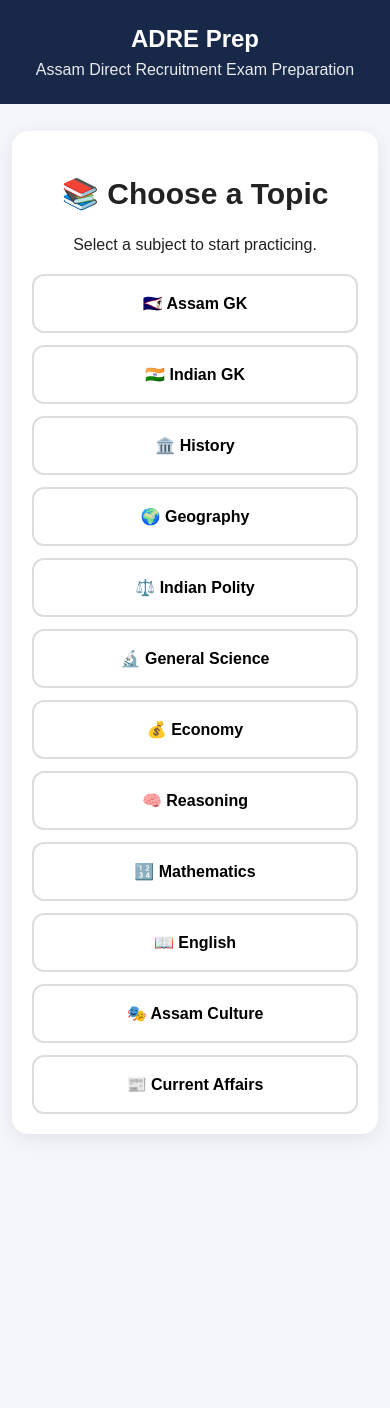
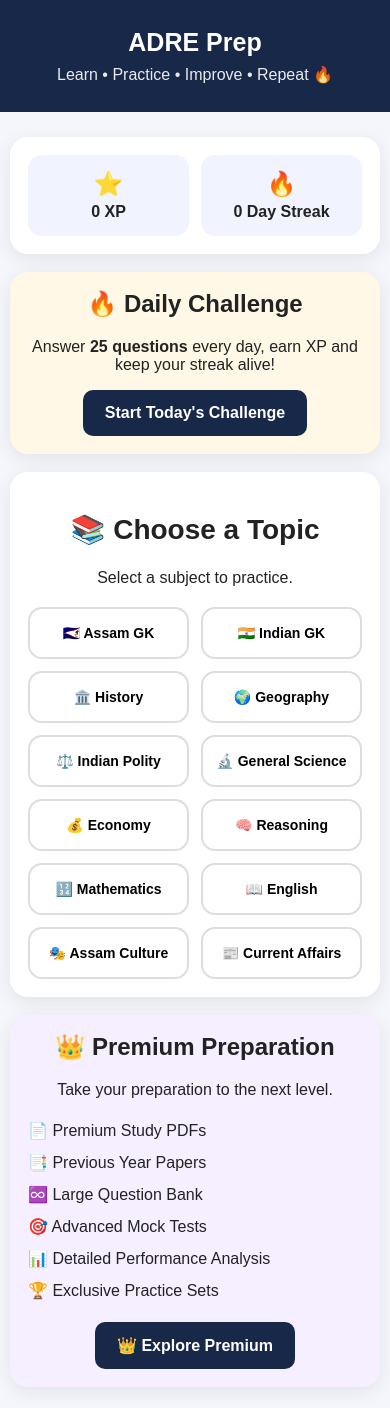
Before and after one commit to munchi-hub/ADRE--GK, a plain HTML site: page index.html in a window 390 px wide. Before the commit the page ends 1161 px from the top, so only its background shows below. Drawn offline with Linux system fonts and the light colour scheme.

Commit message:
Update index.html

```diff
--- a/index.html
+++ b/index.html
@@ -6,9 +6,10 @@
 
 <title>ADRE Prep – Assam Exam Preparation</title>
 
-<meta name="description" content="Practice ADRE questions with free daily quizzes and topic-wise preparation for Assam Direct Recruitment Exam.">
+<meta name="description" content="ADRE preparation with daily quizzes, topic-wise GK, XP, streaks, mock tests and premium study resources.">
 
 <style>
+
 * {
     box-sizing: border-box;
 }
@@ -23,13 +24,13 @@ body {
 header {
     background: #182848;
     color: white;
-    padding: 25px 15px;
+    padding: 28px 15px;
     text-align: center;
 }
 
 header h1 {
     margin: 0;
-    font-size: 28px;
+    font-size: 30px;
 }
 
 header p {
@@ -38,16 +39,61 @@ header p {
 }
 
 .container {
-    max-width: 700px;
-    margin: 30px auto;
-    padding: 20px;
+    max-width: 750px;
+    margin: 25px auto;
+    padding: 15px;
 }
 
 .card {
     background: white;
-    border-radius: 16px;
-    padding: 25px;
+    border-radius: 18px;
+    padding: 22px;
+    margin-bottom: 18px;
     box-shadow: 0 5px 20px rgba(0,0,0,0.08);
+}
+
+.stats {
+    display: grid;
+    grid-template-columns: 1fr 1fr;
+    gap: 12px;
+}
+
+.stat {
+    background: #f1f4ff;
+    padding: 15px;
+    border-radius: 14px;
+    text-align: center;
+    font-weight: bold;
+}
+
+.stat span {
+    display: block;
+    font-size: 24px;
+    margin-bottom: 5px;
+}
+
+.challenge {
+    text-align: center;
+    background: #fff8e6;
+}
+
+.challenge h2 {
+    margin-top: 0;
+}
+
+.primary-btn {
+    padding: 14px 22px;
+    border: none;
+    border-radius: 10px;
+    background: #182848;
+    color: white;
+    font-size: 16px;
+    font-weight: bold;
+    cursor: pointer;
+}
+
+.primary-btn:hover {
+    opacity: 0.9;
 }
 
 .result {
@@ -55,7 +101,7 @@ header p {
 }
 
 .result h2 {
-    font-size: 30px;
+    font-size: 28px;
 }
 
 .topic-grid {
@@ -68,15 +114,31 @@ header p {
 .topic-btn {
     padding: 18px 10px;
     border: 2px solid #ddd;
-    border-radius: 12px;
+    border-radius: 14px;
     background: white;
-    font-size: 16px;
+    font-size: 15px;
     font-weight: bold;
     cursor: pointer;
 }
 
 .topic-btn:hover {
     background: #f1f4ff;
+}
+
+.premium {
+    text-align: center;
+    background: #f5efff;
+}
+
+.premium h2 {
+    margin-top: 0;
+}
+
+.premium-list {
+    text-align: left;
+    max-width: 400px;
+    margin: 15px auto;
+    line-height: 2;
 }
 
 #question {
@@ -136,41 +198,91 @@ header p {
 }
 
 @media (max-width: 600px) {
+
     .container {
         margin: 15px auto;
-        padding: 12px;
+        padding: 10px;
     }
 
     .card {
-        padding: 20px;
+        padding: 18px;
     }
 
     header h1 {
-        font-size: 24px;
+        font-size: 25px;
     }
 
     .topic-grid {
-        grid-template-columns: 1fr;
+        grid-template-columns: 1fr 1fr;
+    }
+
+    .topic-btn {
+        padding: 16px 6px;
+        font-size: 14px;
     }
 }
+
 </style>
 </head>
 
 <body>
 
 <header>
+
     <h1>ADRE Prep</h1>
-    <p>Assam Direct Recruitment Exam Preparation</p>
+
+    <p>Learn • Practice • Improve • Repeat 🔥</p>
+
 </header>
 
 <div class="container">
 
-    <!-- TOPIC SCREEN -->
+    <!-- STATS -->
+
+    <div class="card">
+
+        <div class="stats">
+
+            <div class="stat">
+                <span>⭐</span>
+                <div id="xp">0 XP</div>
+            </div>
+
+            <div class="stat">
+                <span>🔥</span>
+                <div id="streak">0 Day Streak</div>
+            </div>
+
+        </div>
+
+    </div>
+
+
+    <!-- DAILY CHALLENGE -->
+
+    <div class="card challenge">
+
+        <h2>🔥 Daily Challenge</h2>
+
+        <p>
+            Answer <strong>25 questions</strong> every day,
+            earn XP and keep your streak alive!
+        </p>
+
+        <button class="primary-btn" onclick="startDailyChallenge()">
+            Start Today's Challenge
+        </button>
+
+    </div>
+
+
+    <!-- TOPICS -->
+
     <div id="topicScreen" class="card result">
 
         <h2>📚 Choose a Topic</h2>
 
-        <p>Select a subject to start practicing.</p>
+        <p>Select a subject to practice.</p>
 
         <div class="topic-grid">
 
@@ -226,10 +338,47 @@ header p {
 
     </div>
 
-    <!-- QUIZ SCREEN -->
+
+    <!-- PREMIUM -->
+
+    <div class="card premium">
+
+        <h2>👑 Premium Preparation</h2>
+
+        <p>
+            Take your preparation to the next level.
+        </p>
+
+        <div class="premium-list">
+
+            📄 Premium Study PDFs<br>
+
+            📑 Previous Year Papers<br>
+
+            ♾️ Large Question Bank<br>
+
+            🎯 Advanced Mock Tests<br>
+
+            📊 Detailed Performance Analysis<br>
+
+            🏆 Exclusive Practice Sets
+
+        </div>
+
+        <button class="primary-btn" onclick="premiumMessage()">
+            👑 Explore Premium
+        </button>
+
+    </div>
+
+
+    <!-- QUIZ -->
+
     <div id="quizScreen" class="card hidden">
 
-        <div id="score">Score: 0</div>
+        <div id="score">
+            Score: 0
+        </div>
 
         <div id="question"></div>
 
@@ -237,141 +386,184 @@ header p {
 
         <div id="feedback"></div>
 
-        <button id="nextBtn" class="hidden" onclick="nextQuestion()">
+        <button id="nextBtn"
+                class="hidden"
+                onclick="nextQuestion()">
+
             Next Question →
+
         </button>
 
     </div>
 
-    <!-- RESULT SCREEN -->
+
+    <!-- RESULT -->
+
     <div id="resultScreen" class="card result hidden">
 
         <h2>🎉 Quiz Complete!</h2>
 
         <p id="finalScore"></p>
 
-        <button id="restartBtn" onclick="showTopics()">
+        <button id="restartBtn"
+                onclick="showTopics()">
+
             Choose Another Topic
+
         </button>
 
         <br>
 
-        <button id="homeBtn" onclick="showTopics()">
+        <button id="homeBtn"
+                onclick="showTopics()">
+
             🏠 Back to Topics
+
         </button>
 
     </div>
 
 </div>
 
+
 <script>
 
 const questions = {
 
     assam: [
+
         {
             question: "What is the capital of Assam?",
             options: ["Guwahati", "Dispur", "Jorhat", "Dibrugarh"],
             answer: 1
         },
+
         {
             question: "Which river is often called the lifeline of Assam?",
             options: ["Ganga", "Yamuna", "Brahmaputra", "Godavari"],
             answer: 2
         },
+
         {
             question: "Which is the largest river island in Assam?",
             options: ["Majuli", "Umananda", "Dibru", "Chandubi"],
             answer: 0
         },
+
         {
             question: "Kaziranga National Park is famous for which animal?",
             options: ["Asiatic Lion", "One-horned Rhinoceros", "Tiger", "Elephant"],
             answer: 1
         },
+
         {
             question: "What is the state animal of Assam?",
             options: ["Tiger", "Elephant", "One-horned Rhinoceros", "Wild Buffalo"],
             answer: 2
         }
+
     ],
 
+
     india: [
+
         {
             question: "What is the capital of India?",
             options: ["Mumbai", "New Delhi", "Kolkata", "Chennai"],
             answer: 1
         },
+
         {
             question: "What is the national animal of India?",
             options: ["Lion", "Elephant", "Tiger", "Leopard"],
             answer: 2
         },
+
         {
             question: "Which is the largest state of India by area?",
             options: ["Maharashtra", "Rajasthan", "Madhya Pradesh", "Uttar Pradesh"],
             answer: 1
         }
+
     ],
 
+
     history: [
+
         {
             question: "Who was the first emperor of the Maurya Empire?",
             options: ["Ashoka", "Chandragupta Maurya", "Bindusara", "Harsha"],
             answer: 1
         },
+
         {
             question: "Who founded the Mughal Empire in India?",
             options: ["Akbar", "Babur", "Humayun", "Shah Jahan"],
             answer: 1
         },
+
         {
             question: "In which year did India become independent?",
             options: ["1945", "1946", "1947", "1950"],
             answer: 2
         }
+
     ],
 
+
     geography: [
+
         {
             question: "Which is the longest river in India?",
             options: ["Ganga", "Yamuna", "Godavari", "Narmada"],
             answer: 0
         },
+
         {
             question: "Which is the highest mountain peak in India?",
             options: ["Mount Everest", "Kangchenjunga", "Nanda Devi", "Annapurna"],
             answer: 1
         }
+
     ],
 
+
     polity: [
+
         {
             question: "Who is the constitutional head of India?",
             options: ["Prime Minister", "President", "Chief Justice", "Home Minister"],
             answer: 1
         },
+
         {
             question: "How many houses are there in the Parliament of India?",
             options: ["One", "Two", "Three", "Four"],
             answer: 1
         }
+
     ],
 
+
     science: [
+
         {
             question: "What is the chemical formula of water?",
             options: ["CO2", "O2", "H2O", "NaCl"],
             answer: 2
         },
+
         {
             question: "Which planet is known as the Red Planet?",
             options: ["Venus", "Mars", "Jupiter", "Mercury"],
             answer: 1
         }
+
     ],
 
+
     economy: [
+
         {
             question: "What does GDP stand for?",
             options: [
@@ -382,70 +574,139 @@ const questions = {
             ],
             answer: 0
         }
+
     ],
 
+
     reasoning: [
+
         {
             question: "If 2, 4, 6, 8, what comes next?",
             options: ["9", "10", "11", "12"],
             answer: 1
         }
+
     ],
 
+
     maths: [
+
         {
             question: "What is 15 + 27?",
             options: ["40", "41", "42", "43"],
             answer: 2
         }
+
     ],
 
+
     english: [
+
         {
             question: "Choose the synonym of 'Happy'.",
             options: ["Sad", "Joyful", "Angry", "Weak"],
             answer: 1
         }
+
     ],
 
+
     culture: [
+
         {
             question: "Which festival is widely celebrated in Assam?",
             options: ["Bihu", "Onam", "Pongal", "Lohri"],
             answer: 0
         }
+
     ],
 
+
     current: [
+
         {
-            question: "Current Affairs questions will be added regularly.",
-            options: ["Continue", "Continue", "Continue", "Continue"],
-            answer: 0
+            question: "Which type of information will appear in Current Affairs?",
+            options: [
+                "Recent national events",
+                "Recent international events",
+                "Recent Assam events",
+                "All of the above"
+            ],
+            answer: 3
         }
+
     ]
 
 };
+
 
 let currentTopic = "";
 let currentQuestion = 0;
 let score = 0;
 
+let xp = Number(localStorage.getItem("adrep_xp")) || 0;
+
+let streak = Number(localStorage.getItem("adrep_streak")) || 0;
+
+
+function updateStats() {
+
+    document.getElementById("xp").textContent =
+        xp + " XP";
+
+    document.getElementById("streak").textContent =
+        streak + " Day Streak";
+
+}
+
+
+function addXP(amount) {
+
+    xp += amount;
+
+    localStorage.setItem("adrep_xp", xp);
+
+    updateStats();
+
+}
+
+
 function startQuiz(topic) {
 
     currentTopic = topic;
+
     currentQuestion = 0;
+
     score = 0;
 
-    document.getElementById("topicScreen").classList.add("hidden");
-    document.getElementById("resultScreen").classList.add("hidden");
-    document.getElementById("quizScreen").classList.remove("hidden");
+    document.getElementById("topicScreen")
+        .classList.add("hidden");
+
+    document.getElementById("quizScreen")
+        .classList.remove("hidden");
+
+    document.getElementById("resultScreen")
+        .classList.add("hidden");
 
     showQuestion();
+
 }
+
+
+function startDailyChallenge() {
+
+    alert(
+        "🔥 Daily Challenge\n\n" +
+        "The 25-question daily system is coming next!"
+    );
+
+}
+
 
 function showQuestion() {
 
-    const q = questions[currentTopic][currentQuestion];
+    const q =
+        questions[currentTopic][currentQuestion];
 
     document.getElementById("question").textContent =
         (currentQuestion + 1) + ". " + q.question;
@@ -455,22 +716,27 @@ function showQuestion() {
 
     document.getElementById("feedback").textContent = "";
 
-    document.getElementById("nextBtn").classList.add("hidden");
+    document.getElementById("nextBtn")
+        .classList.add("hidden");
 
-    const optionsDiv = document.getElementById("options");
+    const optionsDiv =
+        document.getElementById("options");
 
     optionsDiv.innerHTML = "";
 
     q.options.forEach((option, index) => {
 
-        const button = document.createElement("button");
+        const button =
+            document.createElement("button");
 
         button.textContent = option;
 
         button.className = "option";
 
         button.onclick = function() {
+
             checkAnswer(index);
+
         };
 
         optionsDiv.appendChild(button);
@@ -479,50 +745,72 @@ function showQuestion() {
 
 }
 
+
 function checkAnswer(selected) {
 
-    const q = questions[currentTopic][currentQuestion];
+    const q =
+        questions[currentTopic][currentQuestion];
 
-    const buttons = document.querySelectorAll(".option");
+    const buttons =
+        document.querySelectorAll(".option");
 
     buttons.forEach(button => {
+
         button.disabled = true;
+
     });
+
 
     if (selected === q.answer) {
 
         score++;
 
-        document.getElementById("feedback").textContent =
-            "🎉 WOW! Correct answer!";
+        addXP(10);
+
+        document.getElementById("feedback")
+            .textContent =
+            "🎉 WOW! Correct! +10 XP";
 
     } else {
 
-        document.getElementById("feedback").textContent =
+        document.getElementById("feedback")
+            .textContent =
             "😅 UGH! Wrong answer!";
 
     }
 
+
     document.getElementById("score").textContent =
         "Score: " + score;
 
-    document.getElementById("nextBtn").classList.remove("hidden");
+    document.getElementById("nextBtn")
+        .classList.remove("hidden");
 
 }
+
 
 function nextQuestion() {
 
     currentQuestion++;
 
-    if (currentQuestion >= questions[currentTopic].length) {
+    if (
+        currentQuestion >=
+        questions[currentTopic].length
+    ) {
 
-        document.getElementById("quizScreen").classList.add("hidden");
+        document.getElementById("quizScreen")
+            .classList.add("hidden");
 
-        document.getElementById("resultScreen").classList.remove("hidden");
+        document.getElementById("resultScreen")
+            .classList.remove("hidden");
 
-        document.getElementById("finalScore").textContent =
-            "You scored " + score + " out of " +
-            questions[currentTopic].length + ".";
+        document.getElementById("finalScore")
+            .textContent =
+            "You scored " +
+            score +
+            " out of " +
+            questions[currentTopic].length +
+            ".";
 
     } else {
 
@@ -532,13 +820,33 @@ function nextQuestion() {
 
 }
 
+
 function showTopics() {
 
-    document.getElementById("quizScreen").classList.add("hidden");
-    document.getElementById("resultScreen").classList.add("hidden");
-    document.getElementById("topicScreen").classList.remove("hidden");
+    document.getElementById("quizScreen")
+        .classList.add("hidden");
+
+    document.getElementById("resultScreen")
+        .classList.add("hidden");
+
+    document.getElementById("topicScreen")
+        .classList.remove("hidden");
 
 }
+
+
+function premiumMessage() {
+
+    alert(
+        "👑 Premium is coming soon!\n\n" +
+        "Premium will include PDFs, previous-year papers, " +
+        "advanced mock tests and a much larger question bank."
+    );
+
+}
+
+
+updateStats();
 
 </script>
 
```
